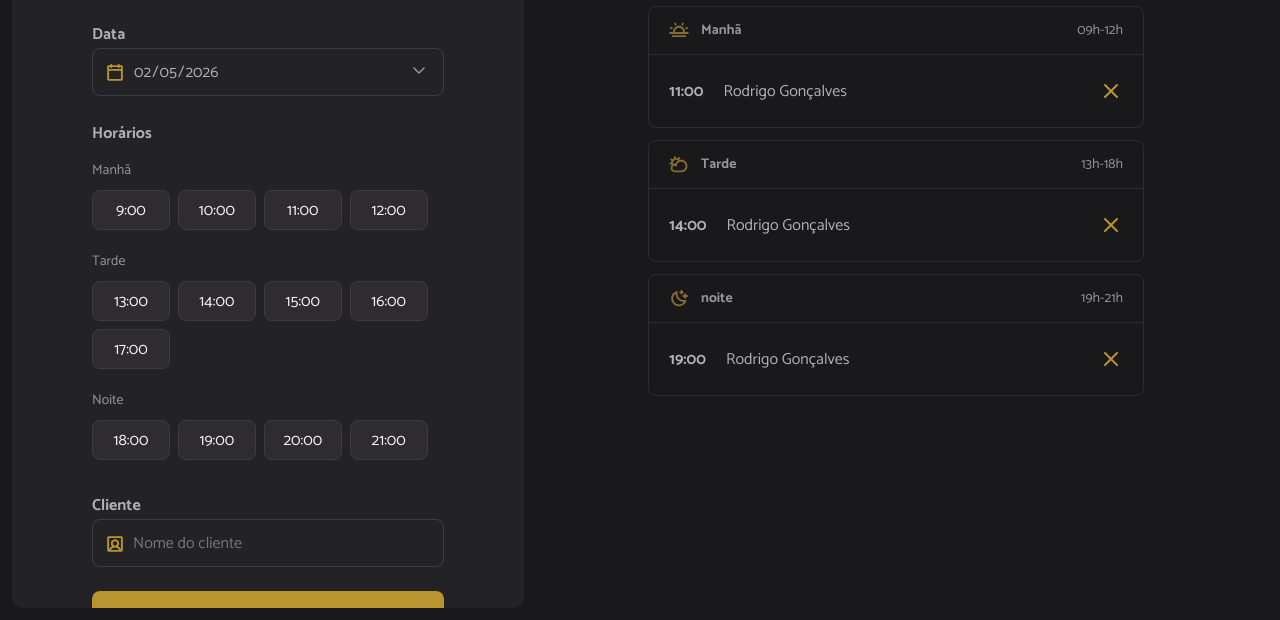
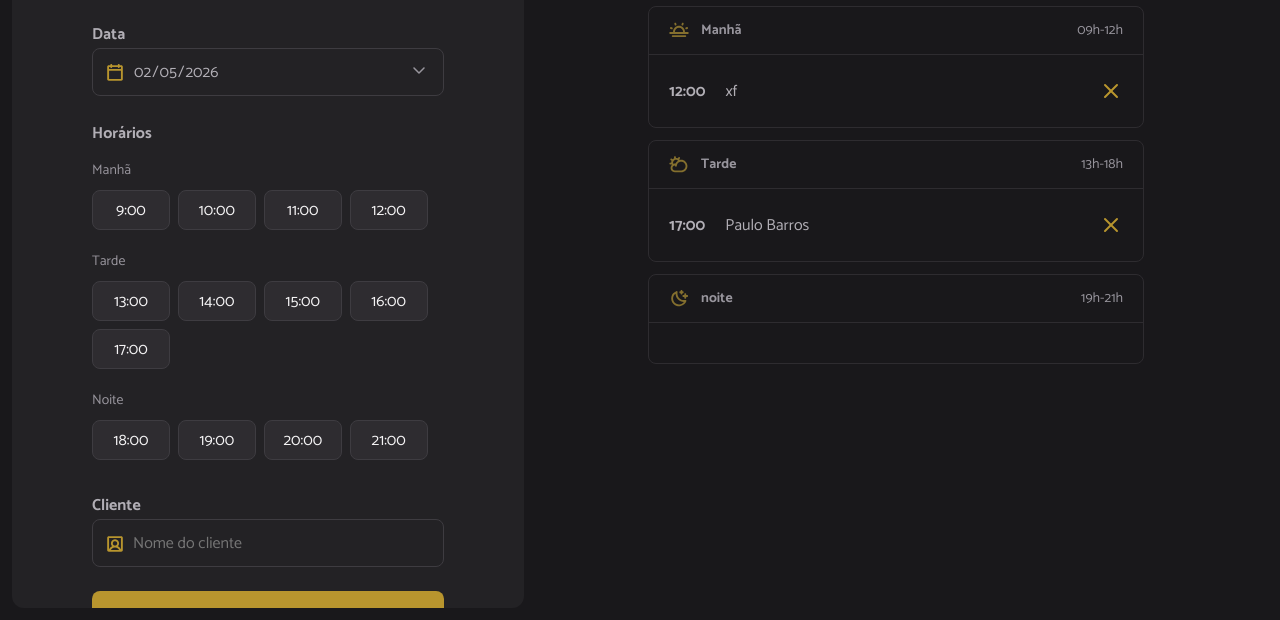
Before and after one commit to PauloC13/hairday-template-main, a website built with webpack: page index.html in a window 1280 px wide. Shown: the part 180-800 px from the top of the page. Built offline with nearby package versions, Linux system fonts and the light colour scheme; data requests are answered from the project's data file.

Commit message:
Renderizando os agendamentos do dia

```diff
--- a/index.html
+++ b/index.html
@@ -129,14 +129,14 @@
           </header>
           <ul id="period-morning" class="period">
             <!-- Exemplo  -->
-            <li>
+            <!-- <li>
               <strong>11:00</strong>
               <span>Rodrigo Gonçalves</span>
               <img
                 src="./src/assets/cancel.svg"
                 alt="Cancelar"
                 class="cancel-icon"
-              />
+              /> -->
             </li>
           </ul>
         </section>
@@ -149,7 +149,7 @@
           </header>
           <ul id="period-afternoon" class="period">
             <!-- Exemplo -->
-            <li>
+            <!-- <li>
               <strong>14:00</strong>
               <span>Rodrigo Gonçalves</span>
               <img
@@ -157,7 +157,7 @@
                 alt="Cancelar"
                 class="cancel-icon"
               />
-            </li>
+            </li> -->
           </ul>
         </section>
 
@@ -169,7 +169,7 @@
           </header>
           <ul id="period-night" class="period">
             <!-- Exemplo -->
-            <li>
+            <!-- <li>
               <strong>19:00</strong>
               <span>Rodrigo Gonçalves</span>
               <img
@@ -177,7 +177,7 @@
                 alt="Cancelar"
                 class="cancel-icon"
               />
-            </li>
+            </li> -->
           </ul>
         </section>
       </aside>
--- a/package.json
+++ b/package.json
@@ -4,7 +4,7 @@
   "author": "Paulo Cavalcante",
   "scripts": {
     "server": "json-server --watch server.json --port 3333",
-    "build": "webpack",
+    "build": "webpack --watch",
     "dev": "webpack serve"
   },
   "dependencies": {
--- a/server.json
+++ b/server.json
@@ -4,6 +4,26 @@
       "id": 1770263008329,
       "name": "Paulo Barros",
       "when": "2026-02-05T17:00:00.000Z"
+    },
+    {
+      "id": 1770265518695,
+      "name": "xf",
+      "when": "2026-02-05T12:00:00.000Z"
+    },
+    {
+      "id": 1770265532587,
+      "name": "tyt",
+      "when": "2026-03-12T18:00:00.000Z"
+    },
+    {
+      "id": 1770265544535,
+      "name": "gfy",
+      "when": "2026-02-27T14:00:00.000Z"
+    },
+    {
+      "id": 1770265566617,
+      "name": "ty",
+      "when": "2026-02-06T13:00:00.000Z"
     }
   ]
 }
--- a/src/modules/schedules/load.js
+++ b/src/modules/schedules/load.js
@@ -1,10 +1,16 @@
+import { scheduleFetchByDay } from "../../services/schedule-fetch-by-day";
 import { hoursLoad } from "../form/hours-load";
+import { scheduleShow } from "./show";
 
 const selectDate = document.getElementById("date")
 
-export function schedulesDay(){
+export async function schedulesDay(){
 
     const date = selectDate.value
 
+    const dailySchedules = await scheduleFetchByDay({ date })
+
+    scheduleShow({dailySchedules})
+
     hoursLoad({date})
 }
--- /dev/null
+++ b/src/modules/schedules/show.js
@@ -0,0 +1,46 @@
+import dayjs from "dayjs";
+
+const periodMorning = document.getElementById("period-morning")
+const periodAfternoon = document.getElementById("period-afternoon")
+const periodNight = document.getElementById("period-night")
+
+export function scheduleShow({dailySchedules}){
+    try {
+        periodMorning.innerHTML = ""
+        periodAfternoon.innerHTML = ""
+        periodNight.innerHTML = ""
+
+        dailySchedules.forEach((schedule) => {
+            const item = document.createElement("li")
+            const time = document.createElement("strong")
+            const name =  document.createElement("span")
+
+            item.setAttribute("data-id", schedule.id)
+
+            time.textContent = dayjs(schedule.when).format("HH:mm")
+            name.textContent = schedule.name
+
+            const cancelIcon = document.createElement("img")
+            cancelIcon.classList.add("cancel-icon")
+            cancelIcon.setAttribute("src", "./src/assets/cancel.svg")
+            cancelIcon.setAttribute("alt", "Cancelar")
+
+            item.append(time, name, cancelIcon)
+
+            const hour = dayjs(schedule.when).hour()
+
+            if(hour <= 12){
+                periodMorning.appendChild(item)
+            }else if(hour > 12 && hour <= 18){
+                periodAfternoon.appendChild(item)
+            }else{
+                periodNight.appendChild(item)
+            }
+
+        });
+
+    } catch (error) {
+        console.log(error);
+        alert("Não foi possível exibir os agendamentos.")
+    }
+}
--- a/src/services/schedule-fetch-by-day.js
+++ b/src/services/schedule-fetch-by-day.js
@@ -1,4 +1,5 @@
 import { apiConfig } from "./api-config";
+import dayjs, { Dayjs } from "dayjs";
 
 export async function scheduleFetchByDay({date}) {
     try {
@@ -6,7 +7,7 @@
 
         const data = await response.json()
 
-        const dayleSchedules = date.filter((schedule) =>
+        const dayleSchedules = data.filter((schedule) =>
             dayjs(date).isSame(schedule.when, "day"))
 
         return dayleSchedules
```
Also changed, not shown: dist/index.html, dist/main.js.
